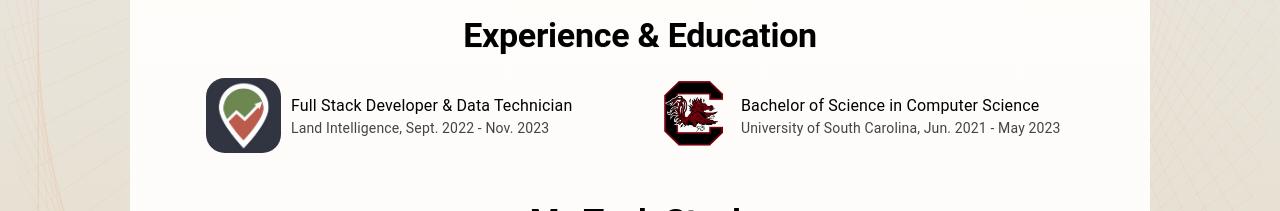
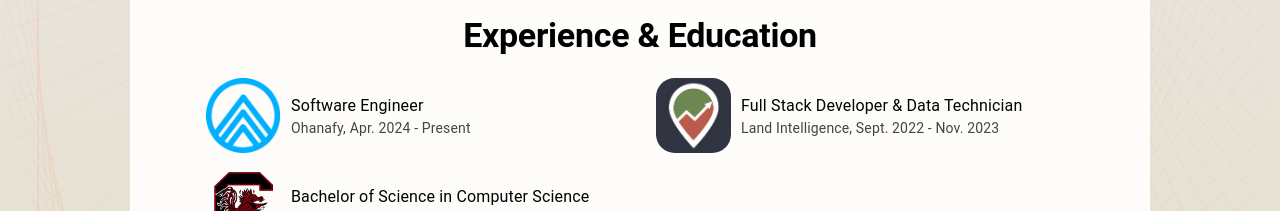
Before and after one commit to M-Valentino/M-Valentino_Node, a Next.js app: page / in a window 1280 px wide. Shown: the part 488-699 px from the top of the page. Built offline with nearby package versions, Linux system fonts and the light colour scheme.

Commit message:
added ohnafy expirience

```diff
--- a/src/pages/index.tsx
+++ b/src/pages/index.tsx
@@ -126,6 +126,13 @@ export default function Home() {
           <SubHeading>Experience & Education</SubHeading>
           <Grid container style={{ marginBottom: 40 }}>
             <ExpAndEduListItem
+              imgSRC="/home/ohanafylogo.png"
+              imgAlt="Ohanafy icon logo"
+              primaryText="Software Engineer"
+              secondaryText="Ohanafy, Apr. 2024 - Present"
+              url="https://www.ohanafy.com"
+            />
+            <ExpAndEduListItem
               imgSRC="/home/landIntelligencePin.png"
               imgAlt="Land Intelligence Pin Logo"
               primaryText="Full Stack Developer & Data Technician"
```
Also changed, not shown: public/home/ohanafylogo.png (added).
